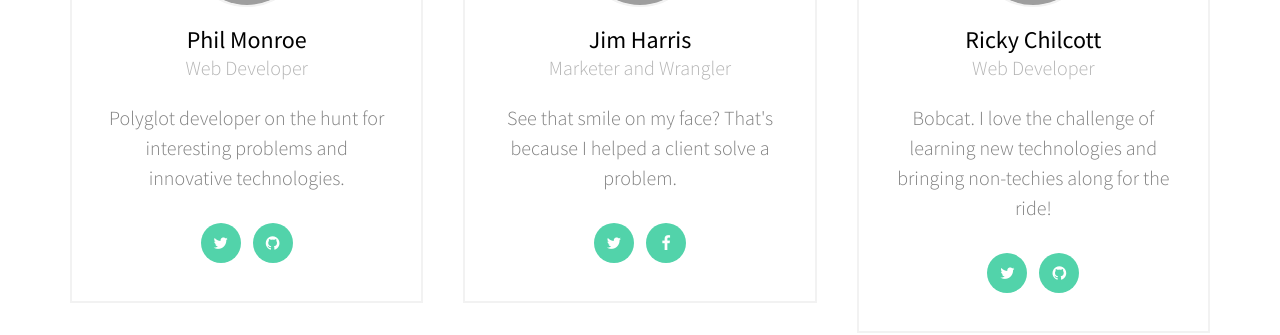
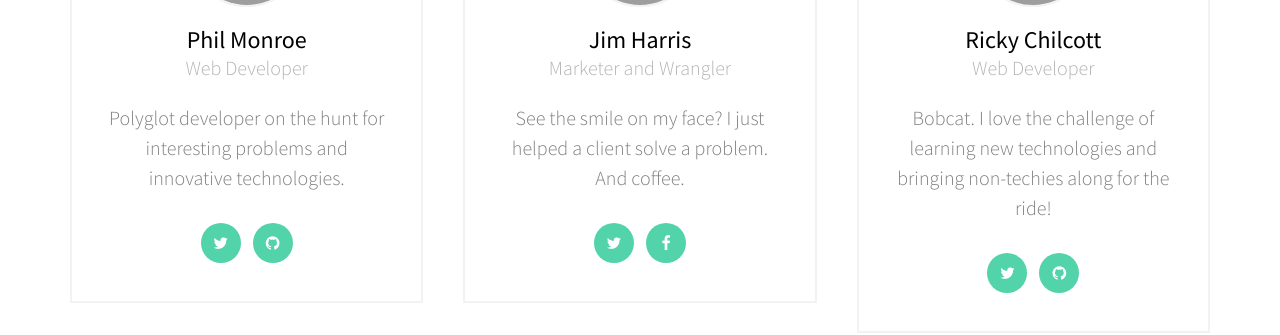
Before and after one commit to Rakefire/rakefire.github.io, a Jekyll site: the page built from index.html, in a window 1280 px wide and 900 px high, scrolled down 4801 px. Shown: the part 155-490 px from the top of the window. Built offline with Jekyll 4.4.1, drawn with Linux system fonts in a browser that asks for light colours; some web fonts are replaced; grey boxes are pictures that could not be loaded.

Commit message:
Updated '/_includes/sections/about.html' via CloudCannon

```diff
--- a/_includes/sections/about.html
+++ b/_includes/sections/about.html
@@ -28,7 +28,7 @@
 					<figure><img src="//www.gravatar.com/avatar/15d133e93b104e76e5316856d358edb4?d=mm&s=240" alt="Jim Harris" /></figure>
 					<h3 class="editable">Jim Harris</h3>
 					<span class="position">Marketer and Wrangler</span>
-					<p class="editable">See that smile on my face? That's because I helped a client solve a problem.</p>
+					<p class="editable">See the smile on my face? I just helped a client solve a problem. And coffee.</p>
 					<ul class="social social-circle">
 						<li><a href="https://www.twitter.com/harrisj3_ou"><i class="icon-twitter"></i></a></li>
 						<li><a href="https://www.facebook.com/harrisj3"><i class="icon-facebook"></i></a></li>
```
